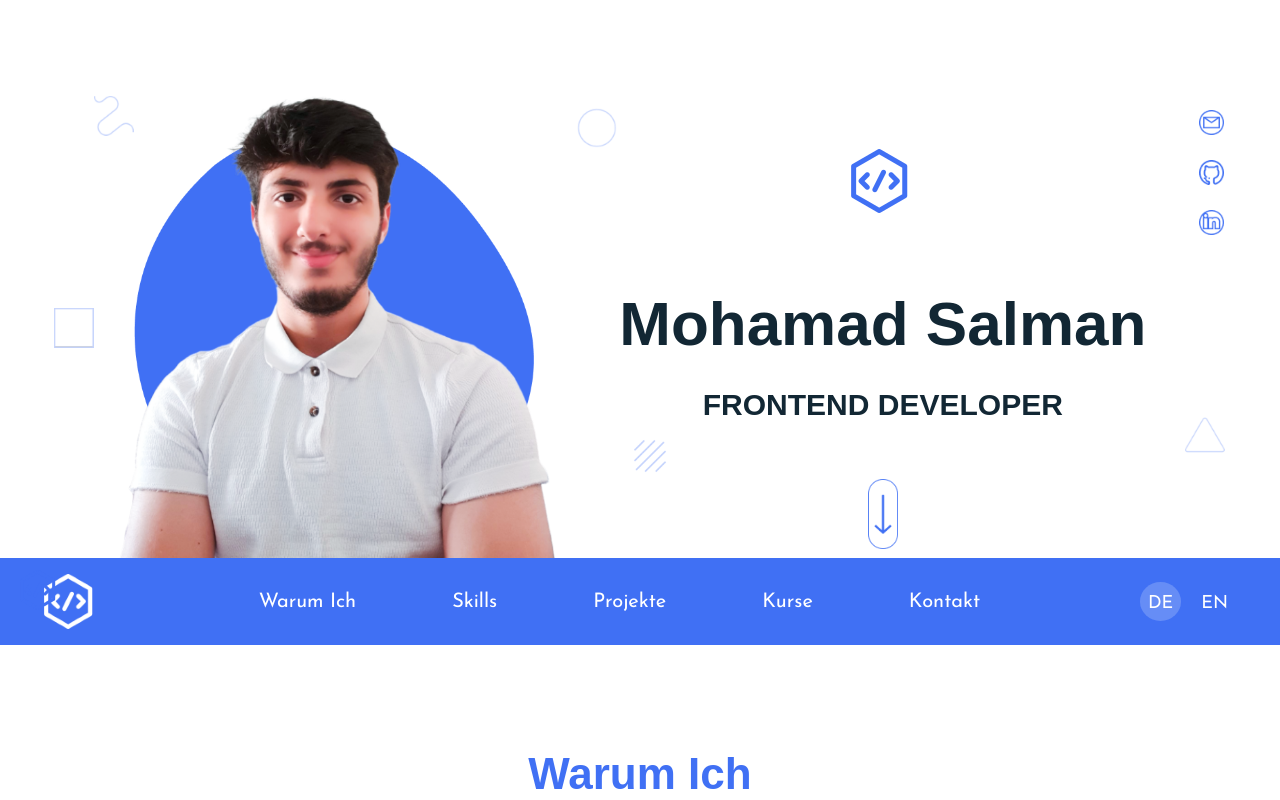
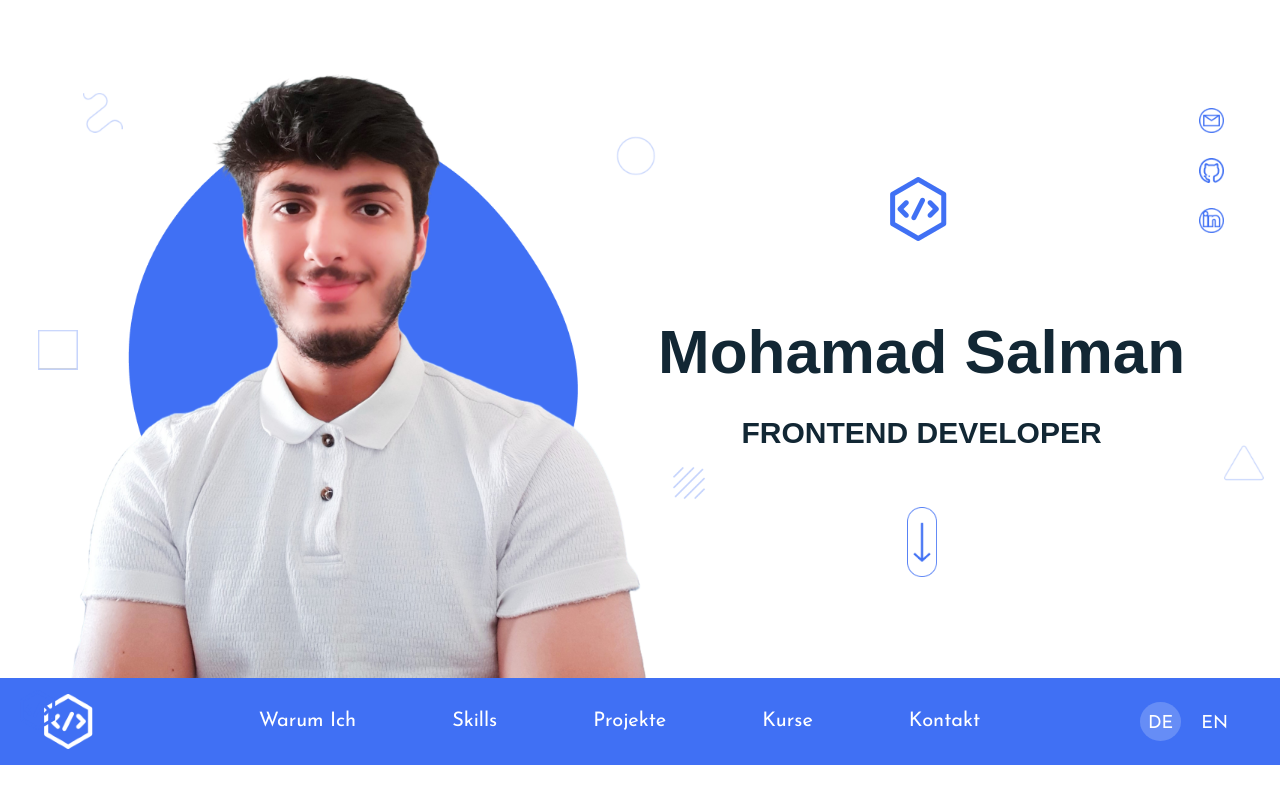
Before and after one commit to MohamadSalman11/portfolio, an Angular app: page / in a window 1280 px wide. Shown: the top 800 px of the page. Built offline with nearby package versions, Linux system fonts and the light colour scheme; a web font is replaced by a local one.

Commit message:
style: improve hero section

```diff
--- a/src/app/main/hero/hero.component.scss
+++ b/src/app/main/hero/hero.component.scss
@@ -72,31 +72,32 @@
   &__img {
     position: absolute;
     left: 50%;
-    top: -4.1rem;
+    top: -7rem;
     transform: translateX(-50%);
+    width: 74rem;
 
     @media (max-width: $Desktop) {
-      width: 45rem;
+      width: 60rem;
     }
 
     @media (max-width: $TabLand) {
-      width: 35rem;
+      width: 38rem;
     }
 
     @media (max-width: $TabPort) {
-      top: 6%;
+      top: 1%;
       border-radius: 200px;
     }
 
     @media (max-width: $Phone) {
       width: 30rem;
-      top: 3.5%;
+      top: 4%;
     }
   }
 
   &__bg-shape {
     @media (max-width: $Desktop) {
-      width: 40rem;
+      width: 45rem;
     }
 
     @media (max-width: $TabLand) {
@@ -114,6 +115,7 @@
 
   &__title {
     font-size: 8.6rem;
+    white-space: nowrap;
 
     @media (max-width: $Desktop) {
       font-size: 6.2rem;
--- a/src/app/main/navbar/navbar.component.scss
+++ b/src/app/main/navbar/navbar.component.scss
@@ -3,8 +3,9 @@
 .navbar {
   padding: 1.6rem 2.8rem;
   background-color: $color-primary;
-  margin-top: -2rem;
-  position: relative;
+  margin-top: 4.4rem;
+  top: 0;
+  position: sticky;
   z-index: 999;
 
   @media (max-width: $TabLand) {
```
Also changed, not shown: public/img.png.
